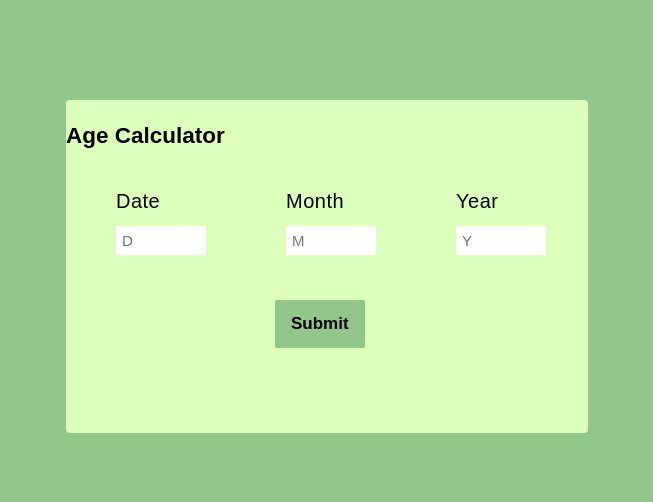
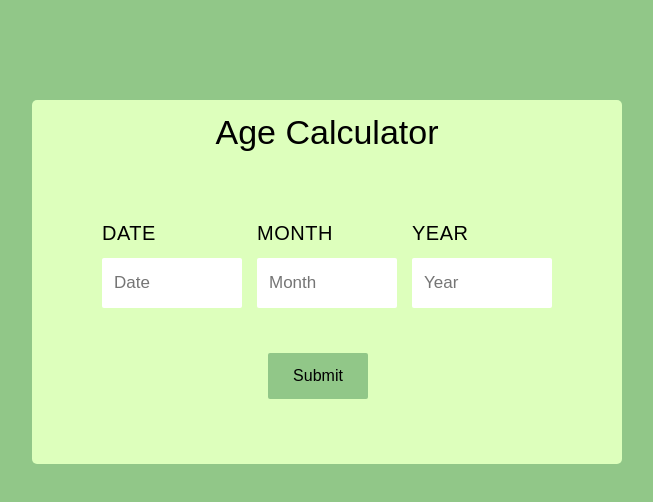
Before and after one commit to sultanarebaka/age-calculator, a plain HTML site: page index.html in a window 1280 px wide. Shown: the whole page, without its empty margins (313-966 px from the left). Drawn offline with Linux system fonts and the light colour scheme.

Commit message:
Add files via upload

```diff
--- a/index.html
+++ b/index.html
@@ -1,29 +1,29 @@
 <!DOCTYPE html>
 <html>
 <head>
-         <meta charset="utf-8">
-         <meta name="viewport" content="width=device-width, initial-scale=1">
+	<title>JavaScript Age Calculator</title>
     <link rel="stylesheet" href="style.css">
-         <title>Age Calculator</title>
+
 </head>
 <body>
+
 <div class="container">
   <form>
   	<div class="base">
   		<div class="enter">
-  		<h2>Age Calculator</h2>
+  		<h4>Age Calculator</h4>
   	</div>
   <div class="block">
-  	<p class="title">Date</p>
-  	<input type="text" name="date" id="date" placeholder="D" required="required" minlength="1" maxlength="2" />
+  	<p class="title">DATE</p>
+  	<input type="text" name="date" id="date" placeholder="Date" required="required" minlength="1" maxlength="2" />
   </div>
   <div class="block">
-  	<p class="title">Month</p>
-    <input type="text" name="month" id="month" placeholder="M" required="required" minlength="1" maxlength="2" />
+  	<p class="title">MONTH</p>
+    <input type="text" name="month" id="month" placeholder="Month" required="required" minlength="1" maxlength="2" />
   </div>
   <div class="block">
-  	<p class="title">Year</p>
-    <input type="text" name="year" id="year" placeholder="Y" required="required" minlength="4" maxlength="4" />
+  	<p class="title">YEAR</p>
+    <input type="text" name="year" id="year" placeholder="Year" required="required" minlength="4" maxlength="4" />
   </div>
   </div>
   <div class="base">
@@ -34,7 +34,6 @@
     <div id="age"></div>
   </form>
 </div>
-
 <script src="main.js"></script>
 </body>
 </html>
--- a/style.css
+++ b/style.css
@@ -10,13 +10,12 @@ body{
 	box-sizing: border-box;
 }
 .container{
-	background-color: #DDFFBC;
-	width:522px;
+	width:590px;
 	height: auto;
 	margin: 100px auto;
-	border-radius: 4px;
+	background-color: #DDFFBC;
+	border-radius: 5px;
 }
-
 .base{
 	width: 100%;
 	margin: 0;
@@ -25,61 +24,55 @@ body{
 	float: none;
 }
 .block{
+	width: 135px;
+	padding: 5px 50px;
+	margin-left: 20px;
 	display: inline-block;
-	width: 140px;
-	padding: 5px 20px;
-	margin-left: 30px;
 	float: left;
 }
-
-
-base h2{
-
-font-size: 34px;
-text-align: center;
-font-family: sans-serif;
-font-weight: normal;
-margin-top: 0px;
-background: #B2B2B2;
-font-size: 34px;
-color: #749F82;
+.base h4{
+	font-size: 26px;
+	text-align: center;
+	font-family: sans-serif;
+	font-weight: 500;
+    margin-top: 7px;
+    background: #DDFFBC;
+    font-size: 34px;
+	color: black;
 }
 
 .title{
+	font-size: 20px;
+	text-align: left;
 	font-family: sans-serif;
 	font-weight: normal;
-	font-size: 20px;
-	text-align: left;
 	line-height: 0.5;
 	letter-spacing: 0.5px;
 	word-spacing: 2.7px;
 	color: black;
-
 }
 input[type=text] {
-	width: 90px;
+	width: 140px;
 	margin: auto;
 	outline: none;
-    min-height: 5px;
+    min-height: 50px;
 	border: 2px;
-	padding: 6px;
+	padding: 12px;
 	background-color: white;
+    border-radius: 2px;
     color: black;
-    font-size: 15px;
+    font-size: 17px;
 }
 input[type=text]:focus{
 	background-color: white;
+	border: 2px;
 	outline: none;
 }
-
 input[type=button]{
-	width: 90px;
+	width: 100px;
 	font-family: sans-serif;
-	font-size: 17px;
-	font-weight: 600;
-	margin-left: 40%;
+	margin-left:40%;
     margin-top: 40px;
-	margin-bottom: 20px;
 	outline: none;
 	border: none;
 	border-radius: 2px;
@@ -87,6 +80,7 @@ input[type=button]{
 	color: black;
 	padding: 14px 16px;
 	text-align: center;
+	font-size: 16px;
 }
 input[type=button]:hover{
 	background-color: black;
@@ -99,4 +93,11 @@ input[type=button]:hover{
   margin-top: 35px;
 	padding: 10px;
   padding-bottom: 20px;
+	overflow: hidden;
+	font-family: verdana;
+	font-size: 23px;
+	font-weight: normal;
+	line-height: 1.5;
+	word-spacing: 2.7px;
+	color: black;
 }
```
Lines whose indentation alone changed are shown as unchanged.
